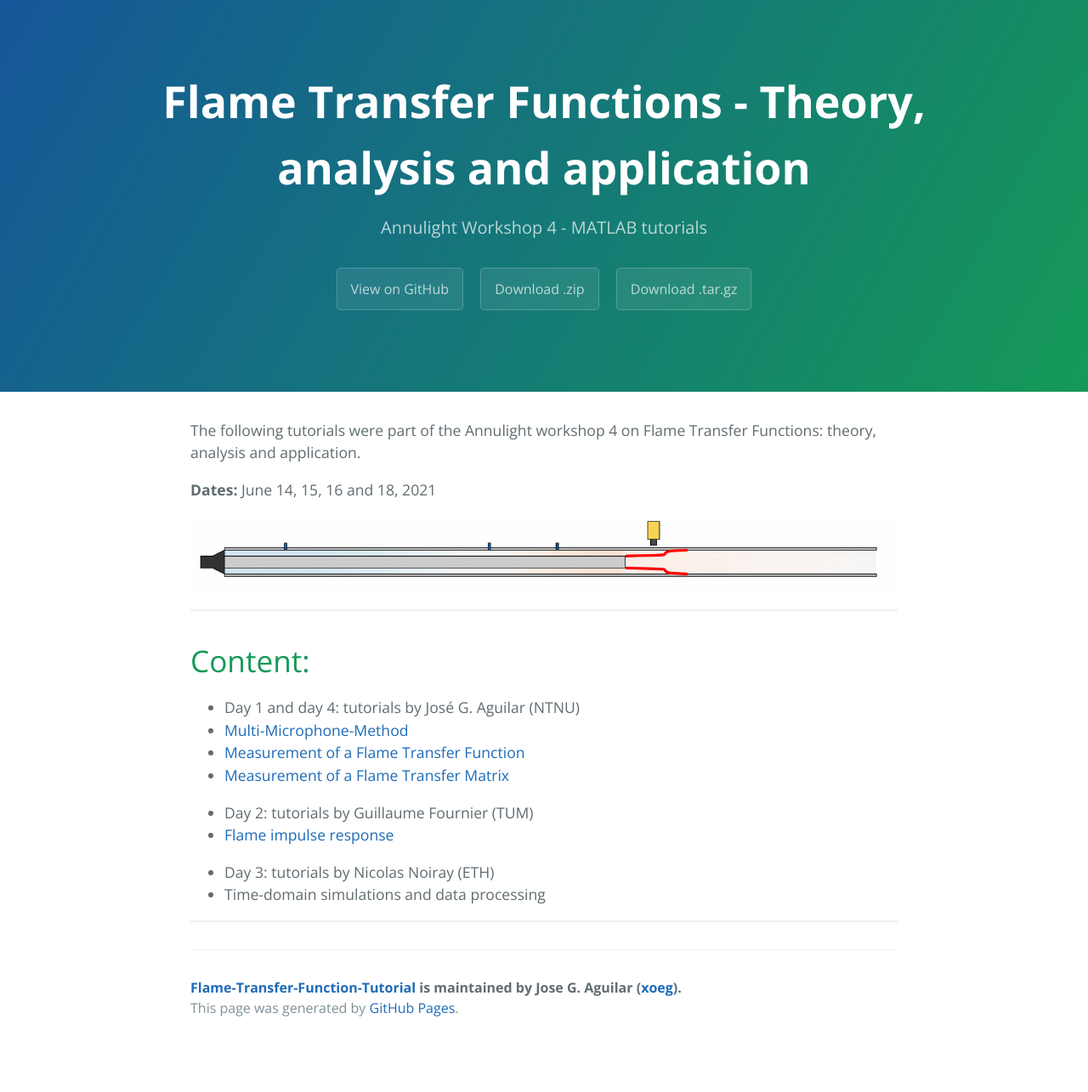
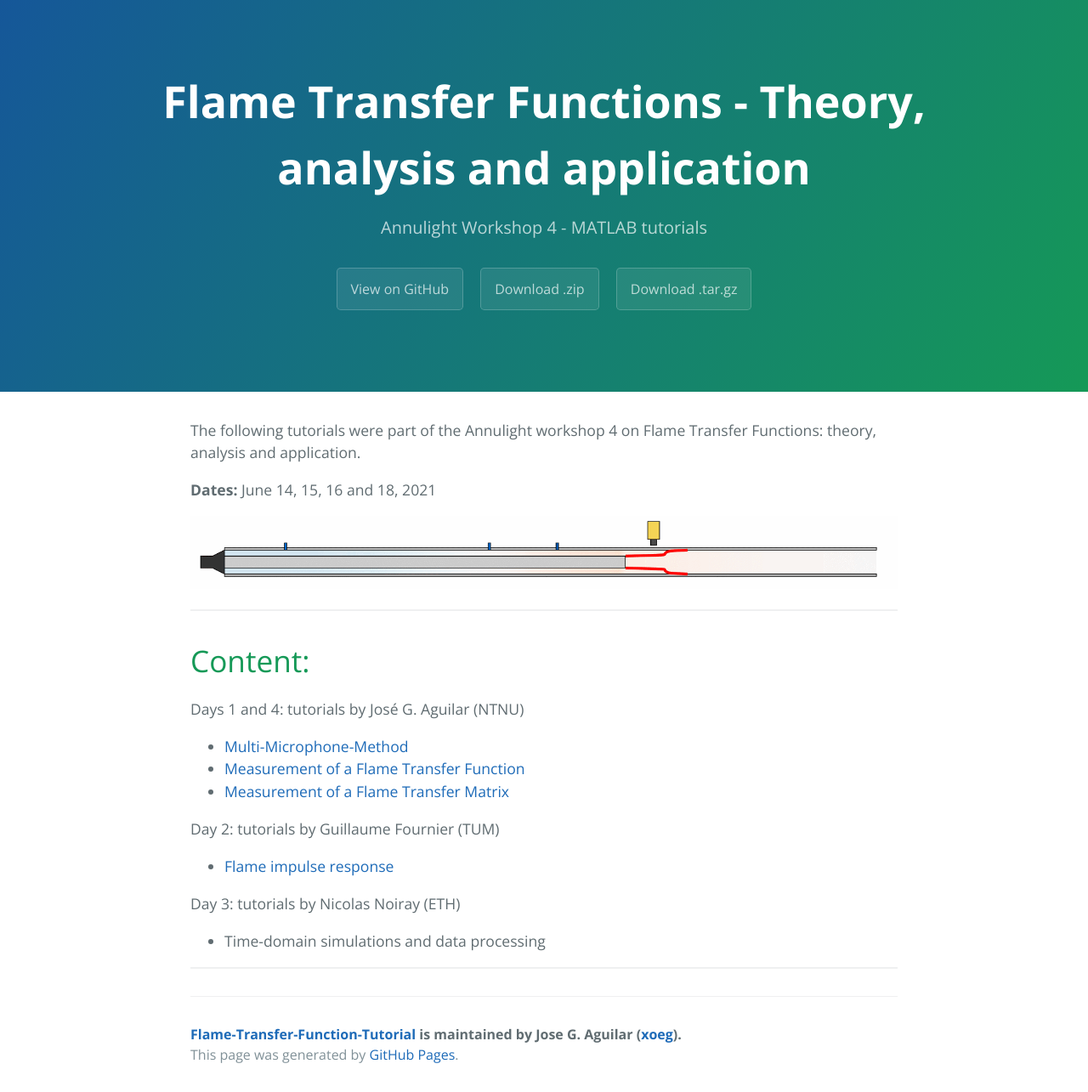
Before and after one commit to xoeg/Flame-Transfer-Function-Tutorial, a Jekyll site: the page built from index.md, in a window 1280 px wide. Shown: the whole page at 85% size. Built offline with Jekyll 4.4.1, drawn with Linux system fonts in a browser that asks for light colours; before the commit the page ends 1230 px from its top, so only the background shows below that.

Commit message:
Updated index

```diff
--- a/index.md
+++ b/index.md
@@ -10,15 +10,15 @@ The following tutorials were part of the Annulight workshop 4 on Flame Transfer
 
 * * *
 # Content:
-* Day 1 and day 4: tutorials by José G. Aguilar (NTNU)
+Days 1 and 4: tutorials by José G. Aguilar (NTNU)
  - [Multi-Microphone-Method](./MMM.html)
  - [Measurement of a Flame Transfer Function](./FTF.html)
  - [Measurement of a Flame Transfer Matrix](./FTM.html)
 
-* Day 2: tutorials by Guillaume Fournier (TUM)
+Day 2: tutorials by Guillaume Fournier (TUM)
  - [Flame impulse response](./FIR.html)
 
-* Day 3: tutorials by Nicolas Noiray (ETH)
+Day 3: tutorials by Nicolas Noiray (ETH)
  - Time-domain simulations and data processing
 
 * * *
```
